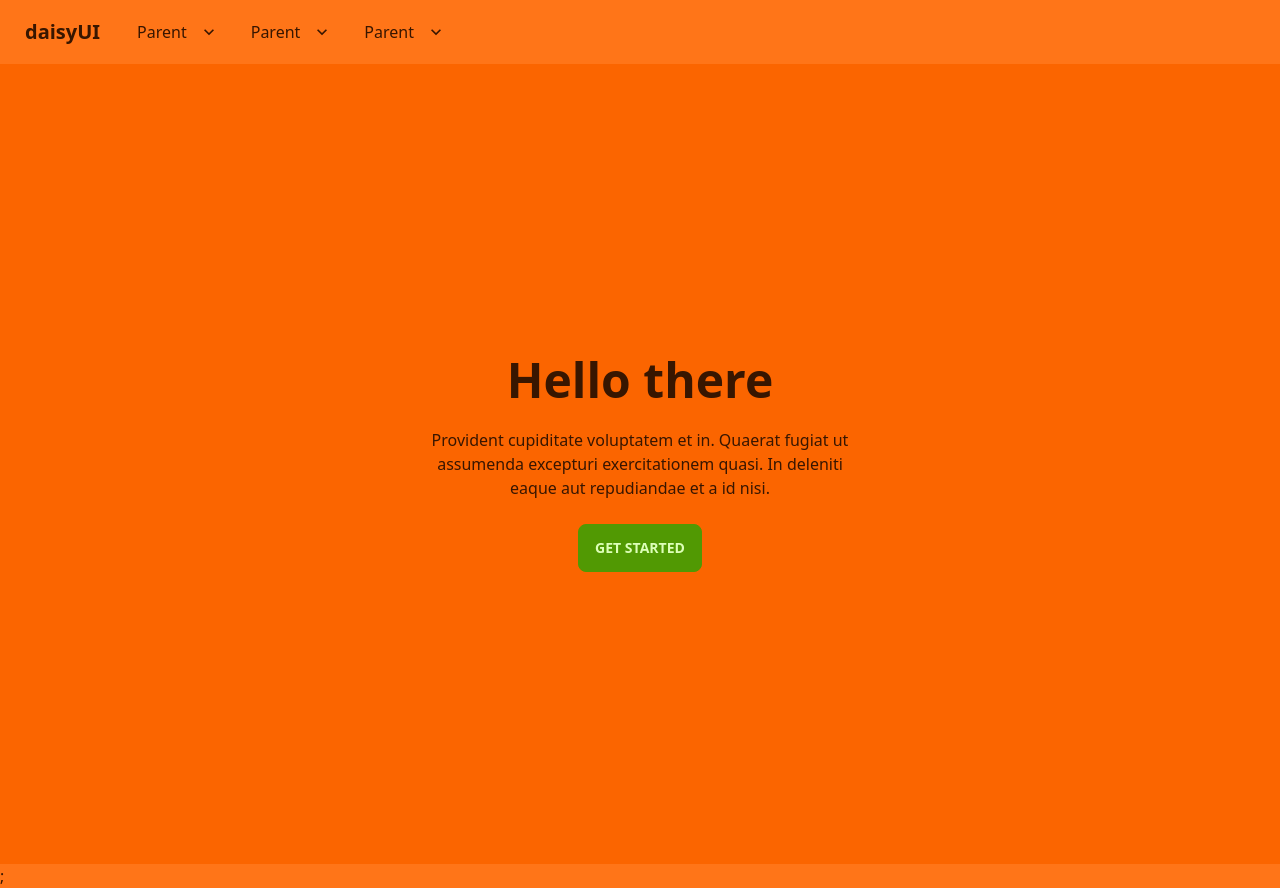
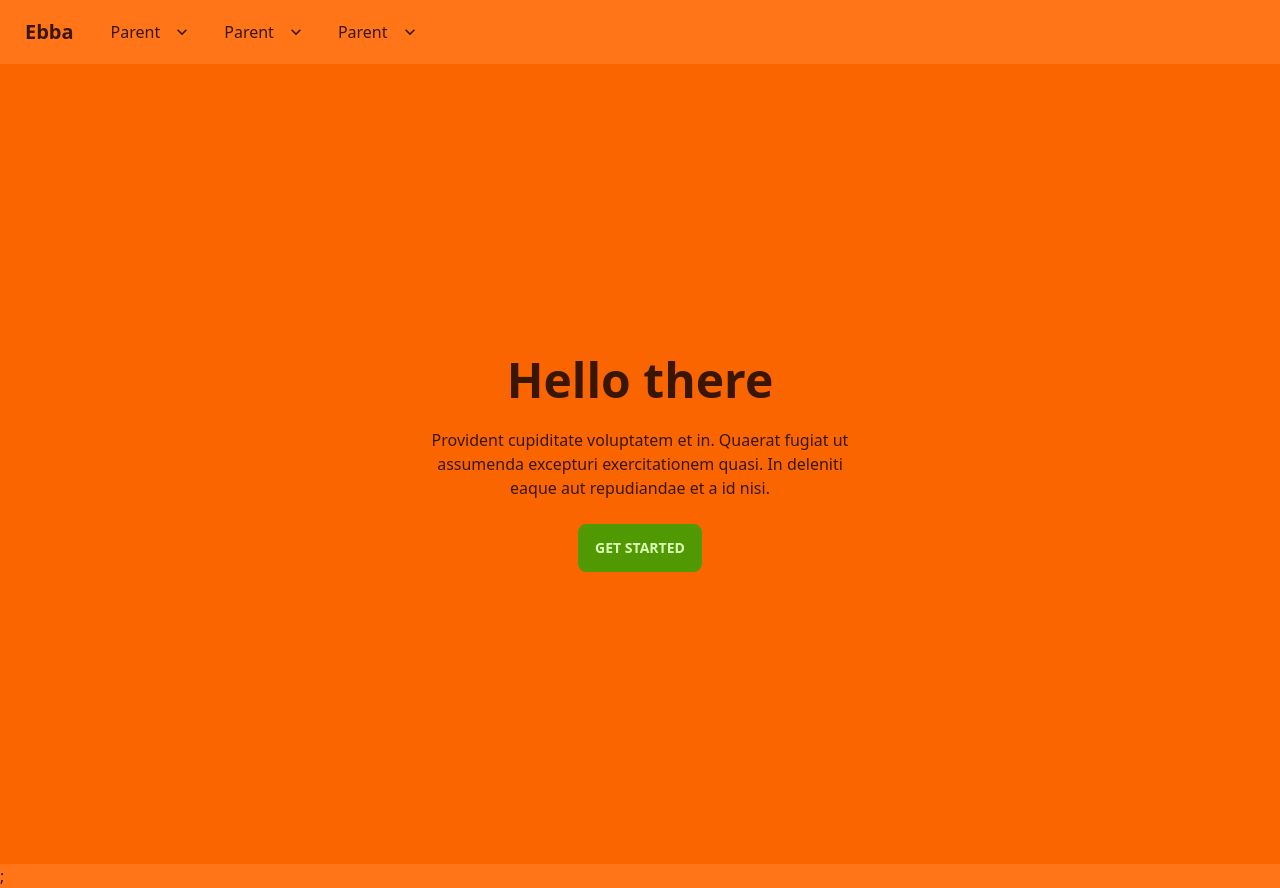
Before and after one commit to axel-bjornfot/ebba, a React (Vite) app in the folder portfolio/: page / in a window 1280 px wide. Built offline with nearby package versions, Linux system fonts and the light colour scheme.

Commit message:
adder router

```diff
--- a/portfolio/package.json
+++ b/portfolio/package.json
@@ -11,8 +11,12 @@
   },
   "dependencies": {
     "daisyui": "^2.52.0",
+    "localforage": "^1.10.0",
+    "match-sorter": "^6.3.1",
     "react": "^18.2.0",
-    "react-dom": "^18.2.0"
+    "react-dom": "^18.2.0",
+    "react-router-dom": "^6.11.2",
+    "sort-by": "^1.2.0"
   },
   "devDependencies": {
     "@types/react": "^18.0.28",
--- a/portfolio/src/App.tsx
+++ b/portfolio/src/App.tsx
@@ -1,9 +1,7 @@
-import Navbar from "./components/navbar";
 import Hero from "./components/hero";
 function App() {
 	return (
 		<>
-			<Navbar />
 			<Hero />
 		</>
 	);
--- a/portfolio/src/components/navbar.tsx
+++ b/portfolio/src/components/navbar.tsx
@@ -1,8 +1,8 @@
 export default function navbar() {
 	return (
-		<div className="navbar bg-base-100">
+		<div className="navbar bg-base-100 sticky top-0">
 			<div className="flex-none">
-				<a className="btn btn-ghost normal-case text-xl">daisyUI</a>
+				<a className="btn btn-ghost normal-case  text-xl">Ebba</a>
 			</div>
 			<div className="flex-1">
 				<ul className="menu menu-horizontal px-1">
--- a/portfolio/src/main.tsx
+++ b/portfolio/src/main.tsx
@@ -1,10 +1,20 @@
-import React from 'react'
-import ReactDOM from 'react-dom/client'
-import App from './App.tsx'
-import './index.css'
+import React from "react";
+import ReactDOM from "react-dom/client";
+import { createBrowserRouter, RouterProvider } from "react-router-dom";
+import App from "./App.tsx";
+import Navbar from "./components/navbar";
+import "./index.css";
 
-ReactDOM.createRoot(document.getElementById('root') as HTMLElement).render(
-  <React.StrictMode>
-    <App />
-  </React.StrictMode>,
-)
+const router = createBrowserRouter([
+	{
+		path: "/",
+		element: <App />,
+	},
+]);
+
+ReactDOM.createRoot(document.getElementById("root") as HTMLElement).render(
+	<React.StrictMode>
+		<Navbar />
+		<RouterProvider router={router} />
+	</React.StrictMode>
+);
```
Also changed, not shown: 1 other file (tests, documents, lock files or other folders).
